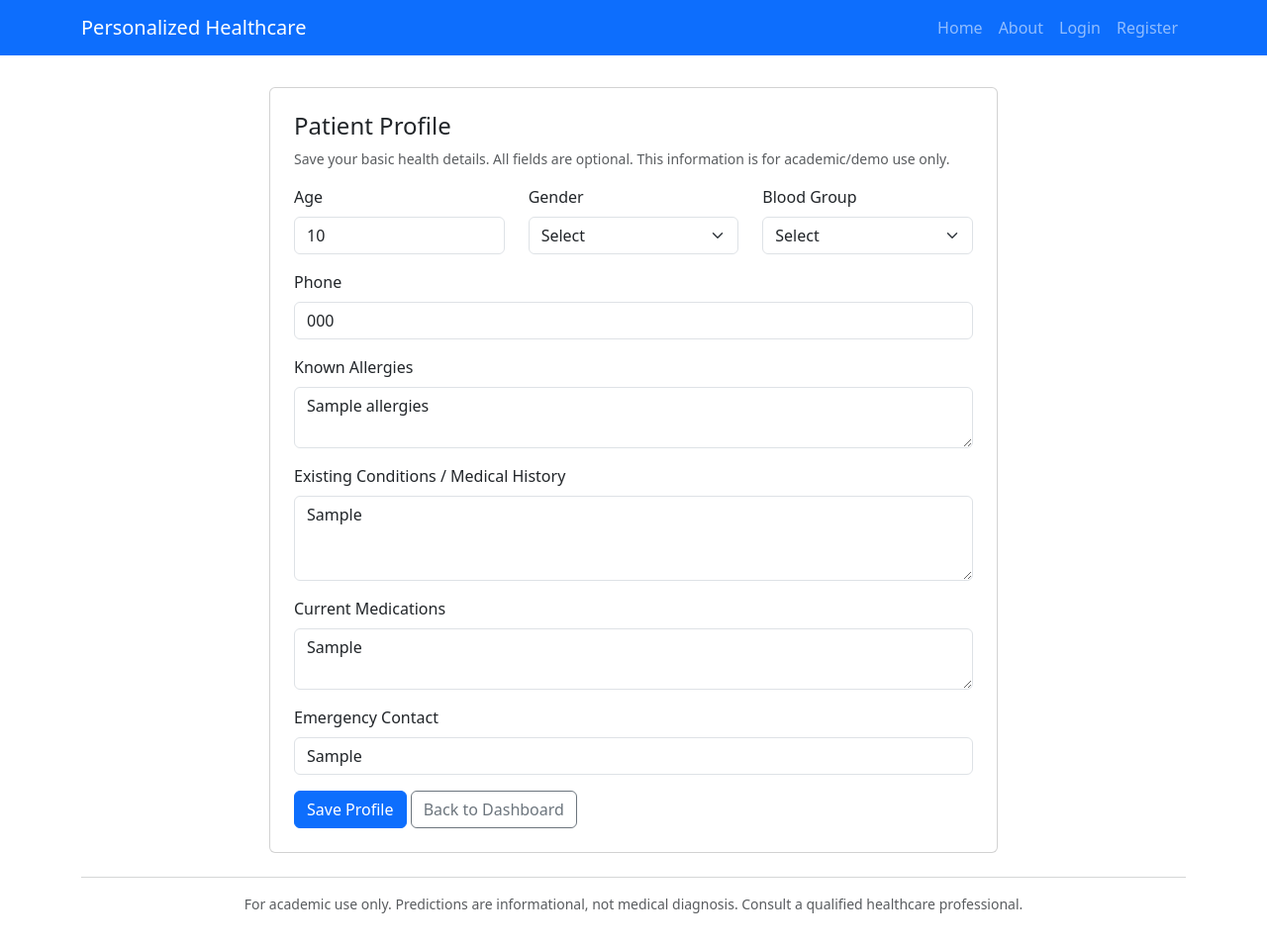
After one commit to JuztAshish/Personalized-Healthcare-Medicine-Recommendation-System, a Flask app: template healthcare_webapp/templates/profile.html in a window 1280 px wide. The commit adds this page. Shown: the whole page at 99% size. Run offline with Flask 3, Linux system fonts and the light colour scheme; the template is opened without the code that fills it: most values are stand-ins (such as "Sample title", 1, 10 or a date in 2020).

Commit message:
Task 4: patient profile management

```diff
--- a/healthcare_webapp/app.py
+++ b/healthcare_webapp/app.py
@@ -9,6 +9,20 @@ from pymongo.errors import DuplicateKeyError, PyMongoError
 
 from config import SECRET_KEY
 from db import users, ping_db
+
+PROFILE_FIELDS = [
+    ("age", "Age"),
+    ("gender", "Gender"),
+    ("blood_group", "Blood Group"),
+    ("phone", "Phone"),
+    ("allergies", "Known Allergies"),
+    ("medical_history", "Existing Conditions / Medical History"),
+    ("current_medications", "Current Medications"),
+    ("emergency_contact", "Emergency Contact"),
+]
+
+GENDER_CHOICES = ["", "Male", "Female", "Other", "Prefer not to say"]
+BLOOD_GROUP_CHOICES = ["", "A+", "A-", "B+", "B-", "AB+", "AB-", "O+", "O-"]
 
 app = Flask(__name__)
 app.secret_key = SECRET_KEY
@@ -143,7 +157,74 @@ def logout():
 @app.route("/dashboard")
 @login_required
 def dashboard():
-    return render_template("dashboard.html")
+    profile = {}
+    try:
+        user = users.find_one({"email": session["user"]["email"]}, {"profile": 1})
+        if user:
+            profile = user.get("profile") or {}
+    except PyMongoError as e:
+        flash(f"Database error: {e}", "danger")
+    return render_template("dashboard.html", profile=profile)
+
+
+@app.route("/profile", methods=["GET", "POST"])
+@login_required
+def profile():
+    email = session["user"]["email"]
+    profile_data = {}
+
+    if request.method == "POST":
+        age_raw = request.form.get("age", "").strip()
+        age = ""
+        if age_raw:
+            try:
+                age_val = int(age_raw)
+                if age_val < 0 or age_val > 120:
+                    flash("Age must be between 0 and 120.", "danger")
+                    return redirect(url_for("profile"))
+                age = str(age_val)
+            except ValueError:
+                flash("Age must be a valid number.", "danger")
+                return redirect(url_for("profile"))
+
+        gender = request.form.get("gender", "").strip()
+        blood_group = request.form.get("blood_group", "").strip()
+        if gender not in GENDER_CHOICES:
+            gender = ""
+        if blood_group not in BLOOD_GROUP_CHOICES:
+            blood_group = ""
+
+        profile_data = {
+            "age": age,
+            "gender": gender,
+            "blood_group": blood_group,
+            "phone": request.form.get("phone", "").strip(),
+            "allergies": request.form.get("allergies", "").strip(),
+            "medical_history": request.form.get("medical_history", "").strip(),
+            "current_medications": request.form.get("current_medications", "").strip(),
+            "emergency_contact": request.form.get("emergency_contact", "").strip(),
+        }
+
+        try:
+            users.update_one({"email": email}, {"$set": {"profile": profile_data}})
+            flash("Profile saved successfully.", "success")
+            return redirect(url_for("profile"))
+        except PyMongoError as e:
+            flash(f"Database error: {e}", "danger")
+
+    try:
+        user = users.find_one({"email": email}, {"profile": 1})
+        if user:
+            profile_data = user.get("profile") or {}
+    except PyMongoError as e:
+        flash(f"Database error: {e}", "danger")
+
+    return render_template(
+        "profile.html",
+        profile=profile_data,
+        gender_choices=GENDER_CHOICES,
+        blood_group_choices=BLOOD_GROUP_CHOICES,
+    )
 
 
 @app.route("/admin")
--- a/healthcare_webapp/templates/base.html
+++ b/healthcare_webapp/templates/base.html
@@ -16,6 +16,7 @@
         <a class="nav-link" href="/about">About</a>
         {% if session.get('user') %}
           <a class="nav-link" href="/dashboard">Dashboard</a>
+          <a class="nav-link" href="/profile">Profile</a>
           {% if session['user'].get('role') == 'admin' %}
             <a class="nav-link" href="/admin">Admin</a>
             <a class="nav-link" href="/admin/promote">Promote</a>
--- /dev/null
+++ b/healthcare_webapp/templates/profile.html
@@ -0,0 +1,59 @@
+{% extends "base.html" %}
+{% block content %}
+<div class="row justify-content-center">
+  <div class="col-lg-8">
+    <div class="card">
+      <div class="card-body p-4">
+        <h1 class="card-title h4">Patient Profile</h1>
+        <p class="text-muted small">Save your basic health details. All fields are optional. This information is for academic/demo use only.</p>
+        <form method="post" action="/profile">
+          <div class="row">
+            <div class="col-md-4 mb-3">
+              <label for="age" class="form-label">Age</label>
+              <input type="number" min="0" max="120" class="form-control" id="age" name="age" value="{{ profile.get('age', '') }}" placeholder="e.g. 25">
+            </div>
+            <div class="col-md-4 mb-3">
+              <label for="gender" class="form-label">Gender</label>
+              <select class="form-select" id="gender" name="gender">
+                {% for g in gender_choices %}
+                  <option value="{{ g }}" {% if profile.get('gender', '') == g %}selected{% endif %}>{{ g if g else 'Select' }}</option>
+                {% endfor %}
+              </select>
+            </div>
+            <div class="col-md-4 mb-3">
+              <label for="blood_group" class="form-label">Blood Group</label>
+              <select class="form-select" id="blood_group" name="blood_group">
+                {% for bg in blood_group_choices %}
+                  <option value="{{ bg }}" {% if profile.get('blood_group', '') == bg %}selected{% endif %}>{{ bg if bg else 'Select' }}</option>
+                {% endfor %}
+              </select>
+            </div>
+          </div>
+          <div class="mb-3">
+            <label for="phone" class="form-label">Phone</label>
+            <input type="text" class="form-control" id="phone" name="phone" value="{{ profile.get('phone', '') }}" placeholder="Optional">
+          </div>
+          <div class="mb-3">
+            <label for="allergies" class="form-label">Known Allergies</label>
+            <textarea class="form-control" id="allergies" name="allergies" rows="2" placeholder="e.g. penicillin, peanuts (optional)">{{ profile.get('allergies', '') }}</textarea>
+          </div>
+          <div class="mb-3">
+            <label for="medical_history" class="form-label">Existing Conditions / Medical History</label>
+            <textarea class="form-control" id="medical_history" name="medical_history" rows="3" placeholder="Optional">{{ profile.get('medical_history', '') }}</textarea>
+          </div>
+          <div class="mb-3">
+            <label for="current_medications" class="form-label">Current Medications</label>
+            <textarea class="form-control" id="current_medications" name="current_medications" rows="2" placeholder="Optional">{{ profile.get('current_medications', '') }}</textarea>
+          </div>
+          <div class="mb-3">
+            <label for="emergency_contact" class="form-label">Emergency Contact</label>
+            <input type="text" class="form-control" id="emergency_contact" name="emergency_contact" value="{{ profile.get('emergency_contact', '') }}" placeholder="Name / phone (optional)">
+          </div>
+          <button type="submit" class="btn btn-primary">Save Profile</button>
+          <a class="btn btn-outline-secondary" href="/dashboard">Back to Dashboard</a>
+        </form>
+      </div>
+    </div>
+  </div>
+</div>
+{% endblock %}
```
Also changed, not shown: healthcare_webapp/templates/dashboard.html (+33 -7 lines).
